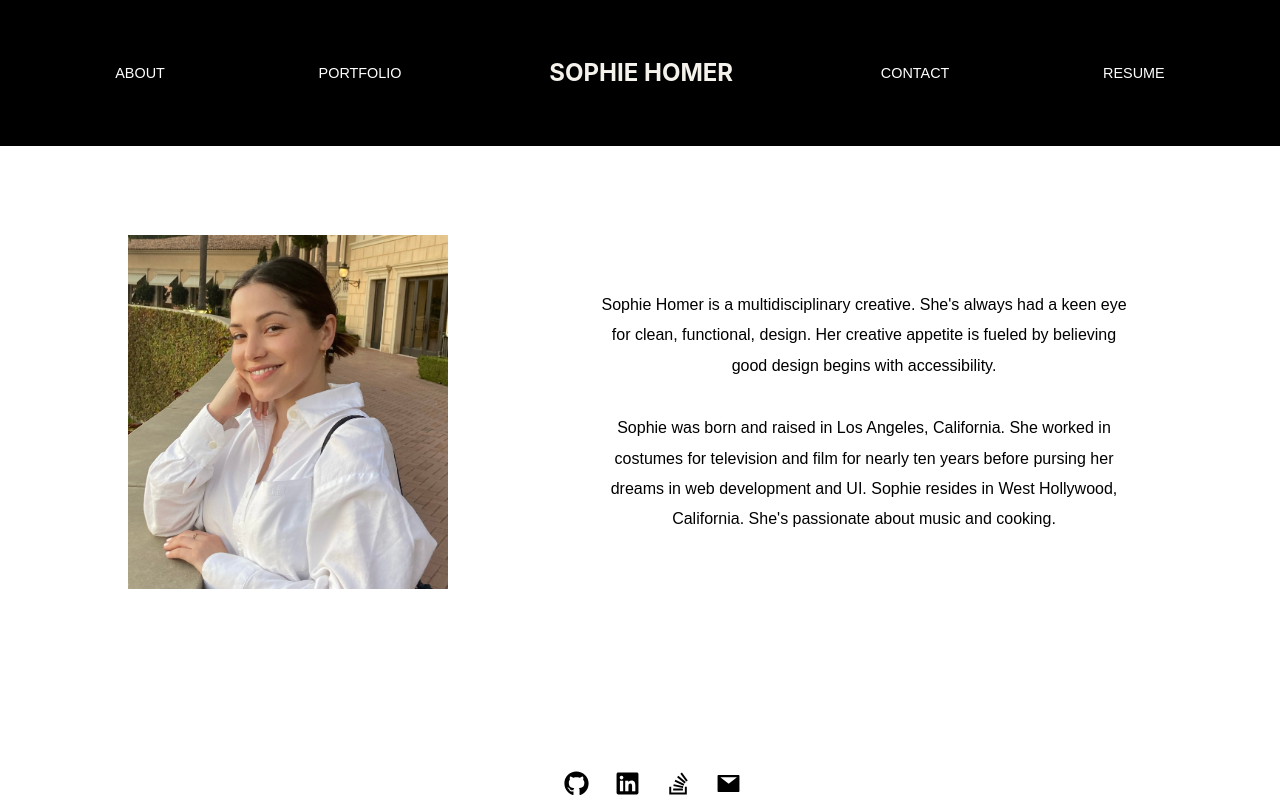
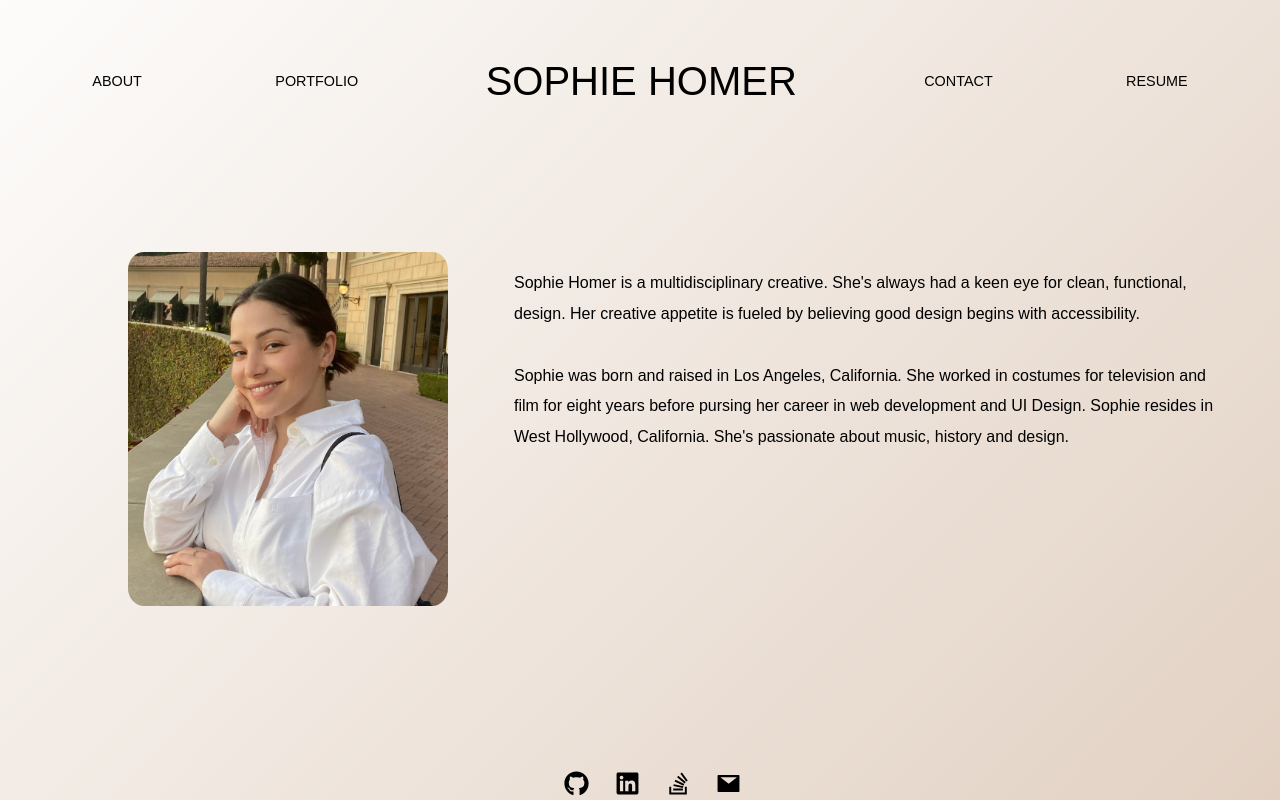
Before and after one commit to sophiehomer/react_portfolio, a React (Create React App) app: page / in a window 1280 px wide. Built offline with nearby package versions, Linux system fonts and the light colour scheme.

Commit message:
modified styles

```diff
--- a/src/components/About/index.js
+++ b/src/components/About/index.js
@@ -11,7 +11,7 @@ const About = () => {
           Sophie Homer is a multidisciplinary creative. She's always had a keen eye for clean, functional, design. Her creative appetite is fueled by believing good design begins with accessibility.
         </p>
         <p className="aboutText">
-          Sophie was born and raised in Los Angeles, California. She worked in costumes for television and film for nearly ten years before pursing her dreams in web development and UI. Sophie resides in West Hollywood, California. She's passionate about music and cooking.
+          Sophie was born and raised in Los Angeles, California. She worked in costumes for television and film for eight years before pursing her career in web development and UI Design. Sophie resides in West Hollywood, California. She's passionate about music, history and design.
         </p>
       </div>
     </div>
--- a/src/components/Portfolio/index.js
+++ b/src/components/Portfolio/index.js
@@ -3,7 +3,7 @@ import './styles.css'
 import dinnerDrinksImage from '../../assets/portfolio/dinner-drinks.png'
 import kitImage from '../../assets/portfolio/kit-img.png'
 import weatherDashboardImage from '../../assets/portfolio/weather-dashboard.png'
-import workDaySchedulerImage from '../../assets/portfolio/work-day-scheduler.png'
+// import workDaySchedulerImage from '../../assets/portfolio/work-day-scheduler.png'
 import drawTheLineImage from '../../assets/portfolio/draw-the-line.png'
 import { FaGithub } from 'react-icons/fa';
 
@@ -62,6 +62,9 @@ const Portfolio = () => {
           <p className="summary">
             Built with  Javascript, HTML, CSS, Spoonacular API and Cocktails DB API.
           </p>
+          <p className="summary">
+            This application generates curated recipes around user preferences. The user can search up food recipes based on cuisine and dietary restrictions, as well as look up cocktails recipes based on alcohol preference. The user has the ability to favorite recipes which are displayed on the users favorites page.
+          </p>
         </div>
       </section>
 
@@ -76,12 +79,15 @@ const Portfolio = () => {
         <div className="appSummary">
           <a href="https://github.com/sophiehomer/Weather-Dashboard" className='gitHubLinkLeft'> WEATHER APPLICATION <FaGithub size={15}/></a>
           <p className="summary">
-            Built with html, css, JavaScript and jQuery.
+            Built with html, css, JavaScript, jQuery and Open Weather API.
+          </p>
+          <p className="summary">
+            A five-day weather application. Weather details include temperature, wind, humidity and UV index.
           </p>
         </div>
       </section>
 
-      <section className="schedulerContainer">
+      {/* <section className="schedulerContainer">
       <div className="app">
         <a href="https://sophiehomer.github.io/work-day-scheduler/" >
           <img src={workDaySchedulerImage} className="workDaySchedulerImg" alt="workDayScheduler"/>
@@ -94,7 +100,7 @@ const Portfolio = () => {
             Built with JavaScript, jQuery, HTML and CSS.
           </p>
       </div>
-      </section>
+      </section> */}
 
     </main>
     </>
--- a/src/index.css
+++ b/src/index.css
@@ -1,25 +1,29 @@
 body {
   margin: 0;
-  font-family: -apple-system, BlinkMacSystemFont, 'Segoe UI', 'Roboto', 'Oxygen',
-    'Ubuntu', 'Cantarell', 'Fira Sans', 'Droid Sans', 'Helvetica Neue',
-    sans-serif;
+  font-family: sans-serif;
   -webkit-font-smoothing: antialiased;
   -moz-osx-font-smoothing: grayscale;
   position: relative;
   min-height: 100vh;
+  /* background-image: linear-gradient(to top, #fad0c4 0%, #ffd1ff 100%); */
+  background-image: linear-gradient(135deg, #fdfcfb 0%, #e2d1c3 100%);
 }
 
 code {
-  font-family: source-code-pro, Menlo, Monaco, Consolas, 'Courier New',
-    monospace;
+  font-family: sans-serif;
 }
 
 /* ----- HEADER----- */
 
 .header {
-  background-color: black;
-  padding: 3%;
+  padding: 2%;
   margin-bottom: 2%;
+}
+
+.sophieHomer {
+  color: black;
+  font-weight: lighter;
+  font-size: 2.5em;
 }
 
 /* ----- NAV BAR ----- */
@@ -37,8 +41,8 @@ code {
 .portfolio,
 .contact {
   font-size: .9em;
-  background-color: black;
-  color: white;
+  background-color: transparent;
+  color: black;
   border: none;
 }
 
@@ -47,6 +51,7 @@ code {
 .portfolio:hover,
 .contact:hover {
   text-decoration: underline;
+  cursor: pointer;
 }
 
 
@@ -57,27 +62,29 @@ code {
   flex-direction: row;
   justify-content: center;
   flex-wrap: wrap;
-  text-align: center;
   align-content: center;
+  text-align: left;
   width: 100%;
 }
 
 .aboutText {
-  font-family: arial,sans-serif;
-  font-weight: normal;
+  font-weight: lighter;
   font-size: 1em;
   line-height: 1.9em;
-  max-width: 540px;
+  max-width: 700px;
+  color: black;
 }
 
 .aboutImg {
-  padding-left: 10%;
+  margin-left: 10%;
   min-width: 25%;
+  border-radius: 5%;
 }
 
 .aboutContent {
   display: flex;
   flex-direction: row;
+  align-items: flex-start;
   padding-top: 5%;
 }
 
@@ -117,6 +124,14 @@ code {
   justify-content: center;
 } */
 
+.gitHubLinkLeft {
+  color: black;
+}
+
+.gitHubLinkRight {
+  color: black;
+}
+
 section {
   width: 100%;
 }
@@ -134,6 +149,7 @@ section {
   justify-content: center;
   padding-bottom: 10%;
   width: 100%;
+  margin-top: 4%;
 }
 
 .dinnerDrinkContainer {
@@ -165,32 +181,40 @@ section {
 }
 
 .summary {
-text-align:left;
+  text-align:left;
+  font-weight: lighter;
+  line-height: 1.7;
+  /* color: black; */
 }
 
 .project {
   font-weight: normal;
   font-size: 1em
 }
+
 .drawTheLineImg {
-  width: 80%;
+  width: 60%;
+  border-radius: 25px;
 }
 
 .kitImg{
-  width: 80%;
+  width: 60%;
+  border-radius: 25px;
 }
 
 .dinnerDrinksImg{
-  width: 80%;
+  width: 70%;
+  border-radius: 25px;
 }
 
 .weatherDashboardImg {
-  width: 80%;
+  width: 60%;
+  border-radius: 25px;
 }
 
-.workDaySchedulerImg {
+/* .workDaySchedulerImg {
   width: 80%;
-}
+} */
 
 .kitImg:hover,
 .dinnerDrinksImg:hover,
@@ -198,6 +222,7 @@ text-align:left;
 .workDaySchedulerImg:hover,
 .drawTheLineImg:hover {
   opacity: .8;
+  cursor: pointer;
 }
 
 /* ----- CONTACT ----- */
@@ -224,9 +249,8 @@ label {
   border-bottom: 1px solid black;
   width: 40%;
   outline: none !important;
-  font-family: -apple-system, BlinkMacSystemFont, 'Segoe UI', 'Roboto', 'Oxygen',
-    'Ubuntu', 'Cantarell', 'Fira Sans', 'Droid Sans', 'Helvetica Neue',
-    sans-serif;
+  background-color: transparent !important;
+  font-family: sans-serif;
 }
 
 .contactEmail {
@@ -240,9 +264,8 @@ label {
   box-sizing: border-box;
   resize: none;
   outline: none !important;
-  font-family: -apple-system, BlinkMacSystemFont, 'Segoe UI', 'Roboto', 'Oxygen',
-    'Ubuntu', 'Cantarell', 'Fira Sans', 'Droid Sans', 'Helvetica Neue',
-    sans-serif;
+  background-color: transparent !important;
+  font-family: sans-serif;
 }
 
 .submitButton {
@@ -259,6 +282,8 @@ label {
 
 .submitButton:hover {
   background-color: rgb(87, 150, 213);
+  cursor: pointer;
+
 }
 
 .errorMessage {
@@ -279,7 +304,7 @@ label {
   padding-bottom: .5%;
   font-size: 1.2em;
   font-weight: lighter;
-  font-family: arial, helvetica, sans-serif;
+  /* font-family: arial, helvetica, sans-serif; */
 }
 
 .proficiencyList {
@@ -287,7 +312,7 @@ label {
   font-weight: normal;
   font-size: 1em;
   line-height: 1.5em;
-  font-family: arial, helvetica, sans-serif;
+  /* font-family: arial, helvetica, sans-serif; */
 }
 
 .downloadResume {
@@ -298,6 +323,7 @@ label {
 
 .downloadResume:hover {
   text-decoration: underline;
+  cursor: pointer;
 }
 
 /* ----- FOOTER ----- */
@@ -316,6 +342,7 @@ label {
 .stackOverflowIcon:hover,
 .emailIcon:hover {
   color: rgb(87, 150, 213);
+  cursor: pointer;
 }
 
 footer {
```
